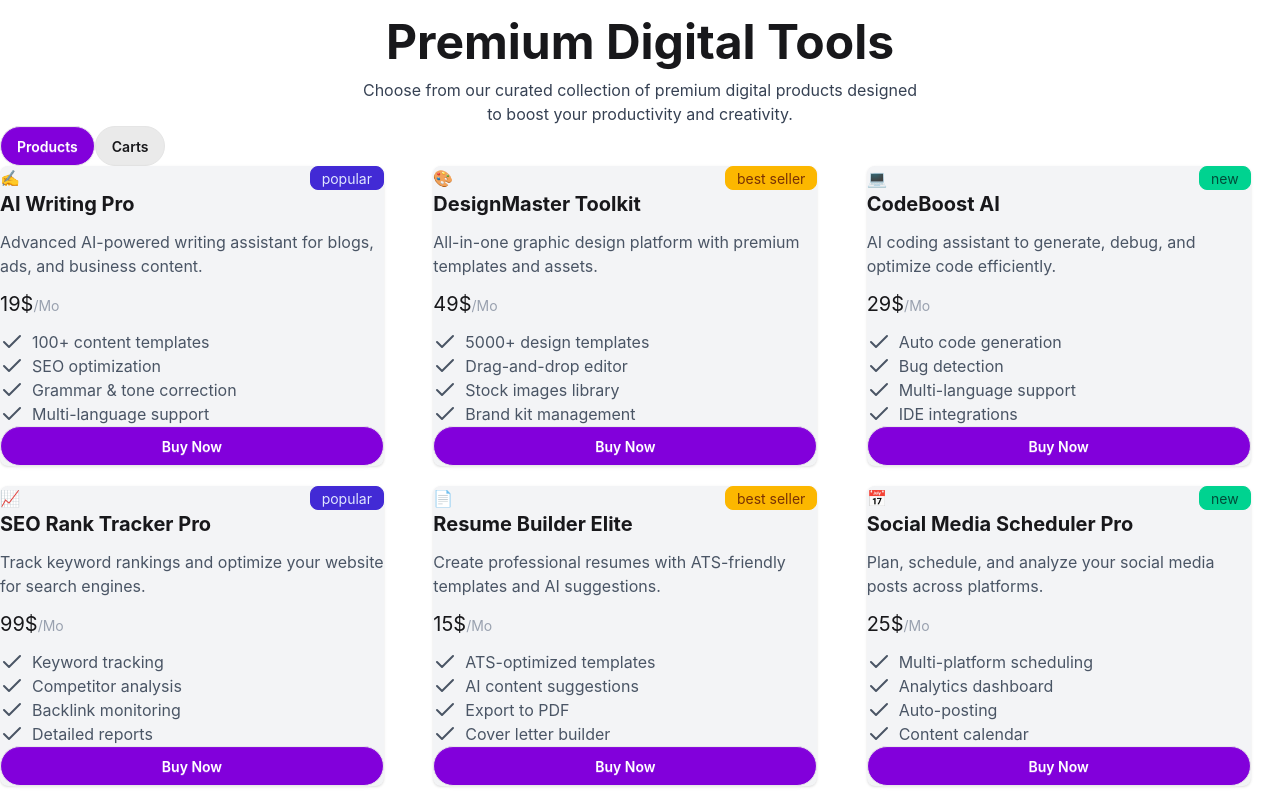
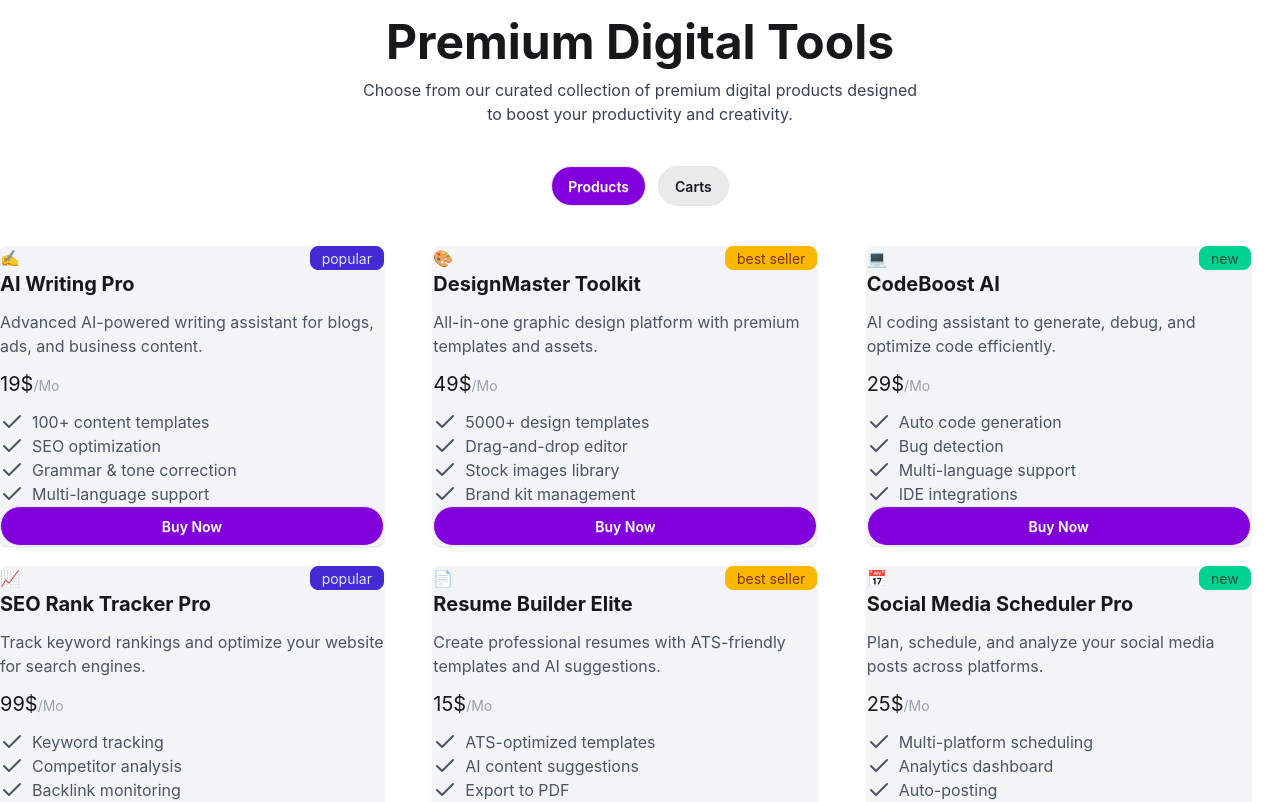
Before and after one commit to segfaulted11/Digitools-Platfrom-A-6-, a React (Vite) app in the folder project/: page / in a window 1280 px wide. Shown: the part 860-1662 px from the top of the page. Built offline with nearby package versions, Linux system fonts and the light colour scheme.

Commit message:
toggle buttons for products-carts components

```diff
--- a/project/src/App.jsx
+++ b/project/src/App.jsx
@@ -16,6 +16,7 @@ function App() {
     <>
 
 <Navbar/>
+
 <Banner/>
 
 <Suspense fallback={"data is loading...."}>
--- /dev/null
+++ b/project/src/Components/Carts.jsx
@@ -0,0 +1,17 @@
+import { ShoppingCart } from "lucide-react";
+
+const Carts = () => {
+    return (
+        <div>
+            <div className="mx-auto container bg-gray-300 py-10">
+<h1 className="font-bold text-xl">Your Carts</h1>
+<div className="flex flex-col gap-5 items-center justify-center">
+    <ShoppingCart size={70} color="gray"/>
+    <p>Your Cart is Empty</p>
+</div>
+            </div>
+        </div>
+    );
+};
+
+export default Carts;
--- a/project/src/Components/ProductCarts.jsx
+++ b/project/src/Components/ProductCarts.jsx
@@ -1,54 +1,29 @@
-import { use } from "react";
-import { Check } from 'lucide-react';
-
+import { use, useState } from "react";
+import Products from "./Products";
+import Carts from "./Carts";
 
 const ProductCarts = ({ProductCartsData}) => {
     let arrayOfObjects = use(ProductCartsData)
 
+    //state
+    const [selected, setSelected] = useState(true);
+    function handleSelected(){
+        setSelected(!selected)
+    }
 
     return (
         <div className="container mx-auto">
             <h1 className="text-center font-bold text-5xl mb-3">Premium Digital Tools</h1>
             <p className="text-center text-gray-700">Choose from our curated collection of premium digital products designed <br></br>to boost your productivity and creativity.</p>
-            <button className="btn bg-purple-700 text-white rounded-full">Products</button>
-            <button className="btn btn-soft rounded-full">Carts</button>
+            <div className="flex justify-center my-10 gap-3">
 
-<div className="grid grid-cols-3 gap-5">
-{
-    arrayOfObjects.map(eachObj => <div key={eachObj.id}>
+            <button className={`btn ${selected ? "bg-purple-700 text-white" : "btn-soft"}   rounded-full`} onClick={handleSelected}>Products</button>
 
-   <div className="card w-96 bg-gray-100  shadow-sm">
+            <button className={`btn ${selected ? "btn-soft" : "bg-purple-700 text-white"}  rounded-full`} onClick={handleSelected}>Carts</button>
+            </div>
 
+{selected ? <Products arrayOfObjects={arrayOfObjects}></Products> : <Carts/>}
 
-   <div className="flex justify-between">
-
-   {eachObj.icon}
-
-  <div className={`badge ${ eachObj.tagType==="popular" ? "badge-primary" : eachObj.tagType==="best seller" ? "badge-warning" : "badge-success"}`}>{eachObj.tagType}</div>
-
-   </div>
-
-<h1 className="text-xl font-bold mb-3">{eachObj.name}</h1>
-
-<p className="text-gray-600 mb-3">{eachObj.description}</p>
-
-<p className="fontbold text-xl mb-3">{eachObj.price}$<span className="text-gray-400 text-sm">/Mo</span></p>
-
-{
-    eachObj.features.map(el => <li className="list-none flex gap-2 text-gray-600">
-       <Check />
-        {el}
-        </li>)
-}
-
-<button className="btn bg-purple-700 rounded-full text-white">Buy Now</button>
-
-</div>
-
-    </div>
-)
-}
-</div>
 
 
         </div>
--- /dev/null
+++ b/project/src/Components/Products.jsx
@@ -0,0 +1,46 @@
+import { Check } from 'lucide-react';
+
+const Products = ({arrayOfObjects}) => {
+    return (
+        <>
+            <div className="grid grid-cols-3 gap-5">
+            {
+    arrayOfObjects.map(eachObj => <div key={eachObj.id}>
+
+   <div className="card w-96 bg-gray-100  shadow-sm">
+
+
+   <div className="flex justify-between">
+
+   {eachObj.icon}
+
+  <div className={`badge ${ eachObj.tagType==="popular" ? "badge-primary" : eachObj.tagType==="best seller" ? "badge-warning" : "badge-success"}`}>{eachObj.tagType}</div>
+
+   </div>
+
+<h1 className="text-xl font-bold mb-3">{eachObj.name}</h1>
+
+<p className="text-gray-600 mb-3">{eachObj.description}</p>
+
+<p className="fontbold text-xl mb-3">{eachObj.price}$<span className="text-gray-400 text-sm">/Mo</span></p>
+
+{
+    eachObj.features.map(el => <li className="list-none flex gap-2 text-gray-600">
+       <Check />
+        {el}
+        </li>)
+}
+
+<button className="btn bg-purple-700 rounded-full text-white">Buy Now</button>
+
+</div>
+
+    </div>
+)
+}
+</div>
+</>
+    );
+};
+
+export default Products;
```
Also changed, not shown: 1 other file (tests, documents, lock files or other folders).
